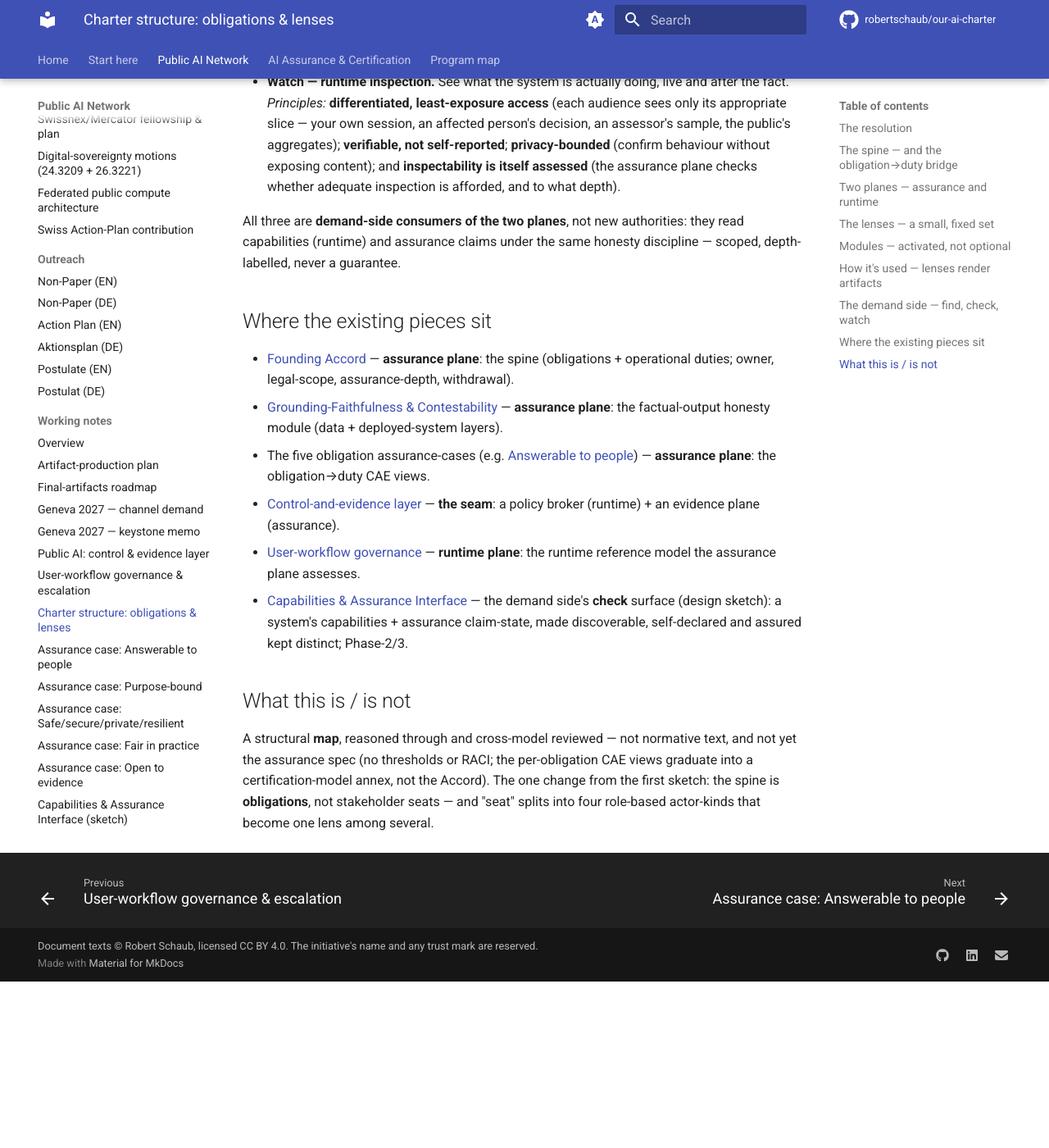
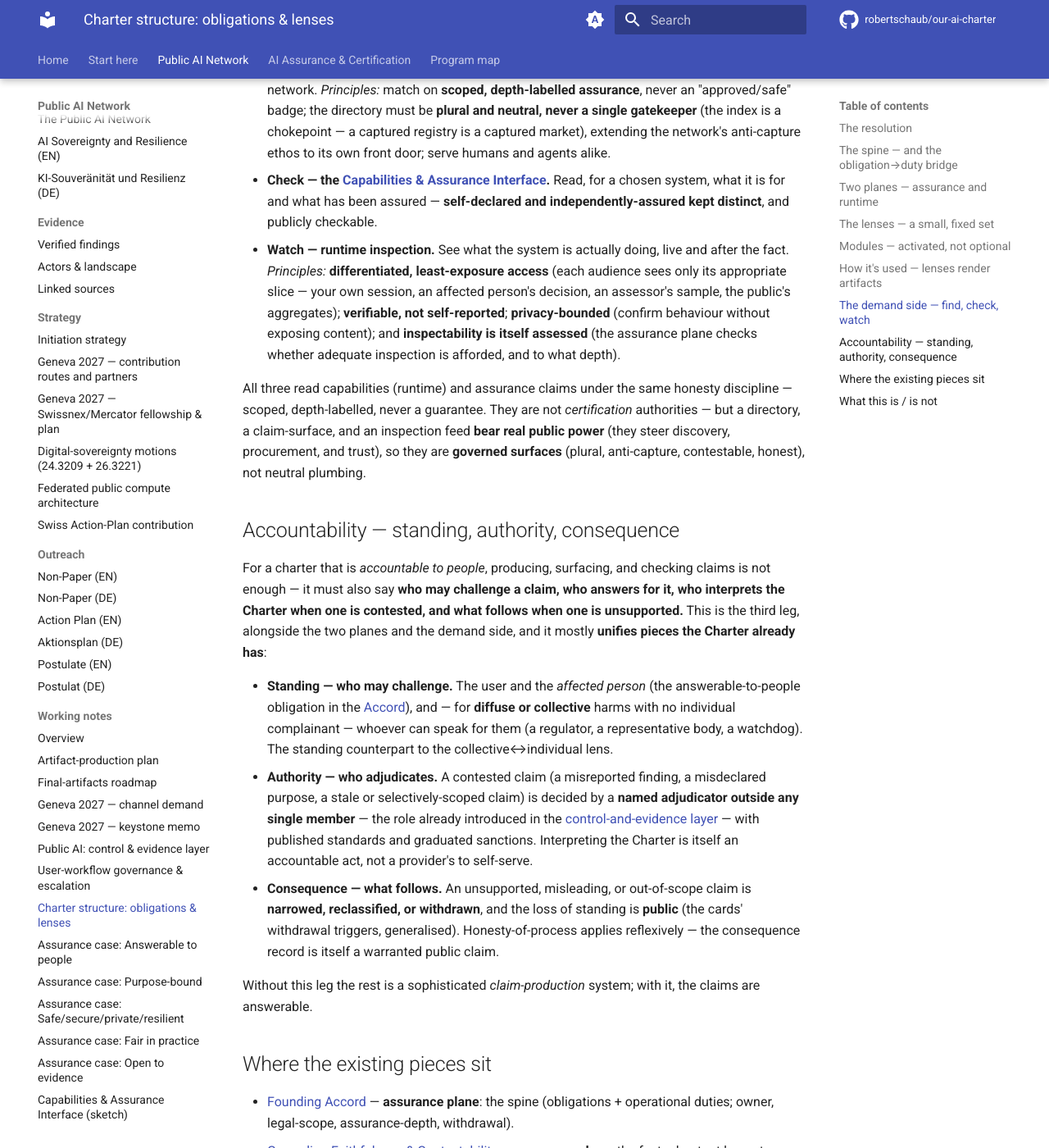
Before and after one commit to robertschaub/our-ai-charter, an MkDocs documentation site: the page built from docs/wip/charter-structure-and-views.md, in a window 1280 px wide and 1400 px high, scrolled down 4559 px. Shown: the whole window at 82% size. Built offline with MkDocs 1.6.1 and Material for MkDocs 9.7.7, drawn with Linux system fonts in a browser that asks for light colours; plug-ins that fetch from the network failed and are left out; comment, search, counter and statistics services are not loaded; before the commit the page ends 5756 px from its top, so only the background shows below that; some of the changed text lies outside the part shown.

Commit message:
docs(wip): add accountability leg + three sharpenings to the views map
After a holistic GPT-5.5 review found the architecture specifies how trust is
produced/surfaced/checked but under-specifies the accountability relation:

- new "Accountability -- standing, authority, consequence" section (the third
  leg alongside the two planes and the demand side), unifying the
  answerable-to-people obligation, the named adjudicator, and the withdrawal
  triggers the Charter already has.
- admissibility != assurance depth (a well-documented purpose can still be
  inadmissible; non-negotiable floors).
- demand-side surfaces are governed public power, not neutral consumers.
- explicit claim semantics for derived status (non-compensatory; a material
  not-assessed blocks the claim; an honesty failure invalidates affected claims).

Concept-level only; jurisdiction/cost/dependency/adversarial/runtime-as-regime
deferred to the graduation backlog.

Co-Authored-By: Claude Opus 4.8 <noreply@anthropic.com>

```diff
--- a/docs/wip/charter-structure-and-views.md
+++ b/docs/wip/charter-structure-and-views.md
@@ -14,7 +14,7 @@ Why obligations, not "stakeholder seat": a perspective-led structure fragments o
 
 ## The spine — and the obligation→duty bridge
 
-The five obligations are the spine — but they are **public claims, not assessable units.** The **eight operational duties (plus modules) stay the single source of audit truth**; an obligation's status is **derived** from the duty/module findings that support it, never scored on its own. This is the rule that stops a readable per-obligation summary from becoming a "legitimacy wrapper" — easier to pass than the assurance beneath it — and a GPT-5.5 / Gemini 3.1 exchange converged hard on it.
+The five obligations are the spine — but they are **public claims, not assessable units.** The **eight operational duties (plus modules) stay the single source of audit truth**; an obligation's status is **derived** from the duty/module findings that support it, never scored on its own — under explicit **claim semantics**: findings are **non-compensatory** (a strong module cannot offset a failed one), a material module left **not-assessed *blocks*** the claim rather than merely qualifying it, and an **honesty failure invalidates the affected claims**, not only obligation 5. (Others will still distil this into crude scores; the discipline is that any status is derived, scoped, and uncertainty-qualified — not that no summary exists.) This is the rule that stops a readable per-obligation summary from becoming a "legitimacy wrapper" — easier to pass than the assurance beneath it — and a GPT-5.5 / Gemini 3.1 exchange converged hard on it.
 
 The bridge is a **Claims → Arguments → Evidence** view: each obligation (claim) → the duties that *argue* it → the modules that *evidence* it, at a risk-tiered assurance depth. Rendered per obligation it has four blocks — **a view over the duties, not a new control layer** — each resolving to an existing Accord duty rather than restating it:
 
@@ -53,7 +53,7 @@ Runtime is the **object** of assurance, not a rival authority: the Charter *cert
 Read the card through these; they do not replace it. **Each lens renders a usable artifact** (see *How it's used*) — the lenses are how the obligation-spine becomes navigable for real readers.
 
 1. **Actor-kind** — assigned *by role in a given context, not by fixed identity*; one entity can hold several at once (a hospital is deployer, data supplier, and affected institution; a worker is user, duty-holder, and rights-holder). The kinds: **rights/interest-holders** (whom an obligation protects) · **duty-holders** (who must act) · **oversight actors** (auditor/regulator/court/ombuds — public accountability runs *through* them, but reporting and cooperation duties also run *to* them) · **meta-governance** (the Charter steward/certifier — its own independence and capture duties).
-2. **Two lifecycles** — the slow **system lifecycle** (conceive → assess → procure → authorize → deploy → monitor → incident → update → retire) and the fast **consequential-event lifecycle** for an action *involving* AI (purpose/authority/notice → AI processing/recommendation/**action** → effectuation within an authorised envelope → explanation → challenge → remedy → systemic learning). Both open with a **legitimacy gate** — *is this lawful, necessary, proportionate, within the authorised envelope?* — **before** any controls or evidence. Before/during/after belongs *here*, as one lens, not as the spine. (These two are the **cadences of the two planes** above — system lifecycle = assurance, consequential-event = runtime.)
+2. **Two lifecycles** — the slow **system lifecycle** (conceive → assess → procure → authorize → deploy → monitor → incident → update → retire) and the fast **consequential-event lifecycle** for an action *involving* AI (purpose/authority/notice → AI processing/recommendation/**action** → effectuation within an authorised envelope → explanation → challenge → remedy → systemic learning). Both open with a **legitimacy gate** — *is this lawful, necessary, proportionate, within the authorised envelope?* — **before** any controls or evidence. **Admissibility** (may this purpose enter Charter space at all?) is a *separate dimension* from assurance depth (how well-evidenced the claims are): a well-documented purpose can still be inadmissible, and no depth of evidence rescues an illegitimate one — some uses sit below a **non-negotiable floor**. Before/during/after belongs *here*, as one lens, not as the spine. (These two are the **cadences of the two planes** above — system lifecycle = assurance, consequential-event = runtime.)
 3. **Layer** — data/knowledge/**provenance** · model/component · application/system · compute/infrastructure · then the *levels of analysis*: human workflow · institution/governance · ecosystem/society. Data/provenance is first-class, and is **legal as well as technical** (consent, licensing, source authority, chain of custody, version lineage); honesty depends on it.
 4. **Risk / context calibrator** — sets *assurance intensity* (assessment depth, oversight, independence, disclosure, re-check cadence) from severity, likelihood, reversibility, scale, autonomy, dependency, vulnerability, domain, and essential-service status.
 5. **Collective ↔ individual impact** — individual → group → community → polity → commons → environment. Sets *remedy route and evidence type*: individual challenge at one end; aggregate monitoring, disparity testing, and regulator/representative routes at the other. **This axis joins the two workstreams** — the Assurance layer's *affected person* and the Public AI Network's *sovereignty / anti-capture* concern are its two ends.
@@ -74,7 +74,17 @@ Everything above is the *supply* side (how trust is produced) and its *operation
 - **Check — the [Capabilities & Assurance Interface](capabilities-and-assurance-interface.md).** Read, for a chosen system, what it is for and what has been assured — **self-declared and independently-assured kept distinct**, and publicly checkable.
 - **Watch — runtime inspection.** See what the system is actually doing, live and after the fact. *Principles:* **differentiated, least-exposure access** (each audience sees only its appropriate slice — your own session, an affected person's decision, an assessor's sample, the public's aggregates); **verifiable, not self-reported**; **privacy-bounded** (confirm behaviour without exposing content); and **inspectability is itself assessed** (the assurance plane checks whether adequate inspection is afforded, and to what depth).
 
-All three are **demand-side consumers of the two planes**, not new authorities: they read capabilities (runtime) and assurance claims under the same honesty discipline — scoped, depth-labelled, never a guarantee.
+All three read capabilities (runtime) and assurance claims under the same honesty discipline — scoped, depth-labelled, never a guarantee. They are not *certification* authorities — but a directory, a claim-surface, and an inspection feed **bear real public power** (they steer discovery, procurement, and trust), so they are **governed surfaces** (plural, anti-capture, contestable, honest), not neutral plumbing.
+
+## Accountability — standing, authority, consequence
+
+For a charter that is *accountable to people*, producing, surfacing, and checking claims is not enough — it must also say **who may challenge a claim, who answers for it, who interprets the Charter when one is contested, and what follows when one is unsupported.** This is the third leg, alongside the two planes and the demand side, and it mostly **unifies pieces the Charter already has**:
+
+- **Standing — who may challenge.** The user and the *affected person* (the answerable-to-people obligation in the [Accord](../AI%20Assurance%20and%20Certification/Framework/founding-accord.md)), and — for **diffuse or collective** harms with no individual complainant — whoever can speak for them (a regulator, a representative body, a watchdog). The standing counterpart to the collective↔individual lens.
+- **Authority — who adjudicates.** A contested claim (a misreported finding, a misdeclared purpose, a stale or selectively-scoped claim) is decided by a **named adjudicator outside any single member** — the role already introduced in the [control-and-evidence layer](public-compute-control-evidence-layer.md) — with published standards and graduated sanctions. Interpreting the Charter is itself an accountable act, not a provider's to self-serve.
+- **Consequence — what follows.** An unsupported, misleading, or out-of-scope claim is **narrowed, reclassified, or withdrawn**, and the loss of standing is **public** (the cards' withdrawal triggers, generalised). Honesty-of-process applies reflexively — the consequence record is itself a warranted public claim.
+
+Without this leg the rest is a sophisticated *claim-production* system; with it, the claims are answerable.
 
 ## Where the existing pieces sit
 
```
Also changed, not shown: CHANGELOG.md (+1 -0 lines), docs/wip/README.md (+1 -1 lines).
